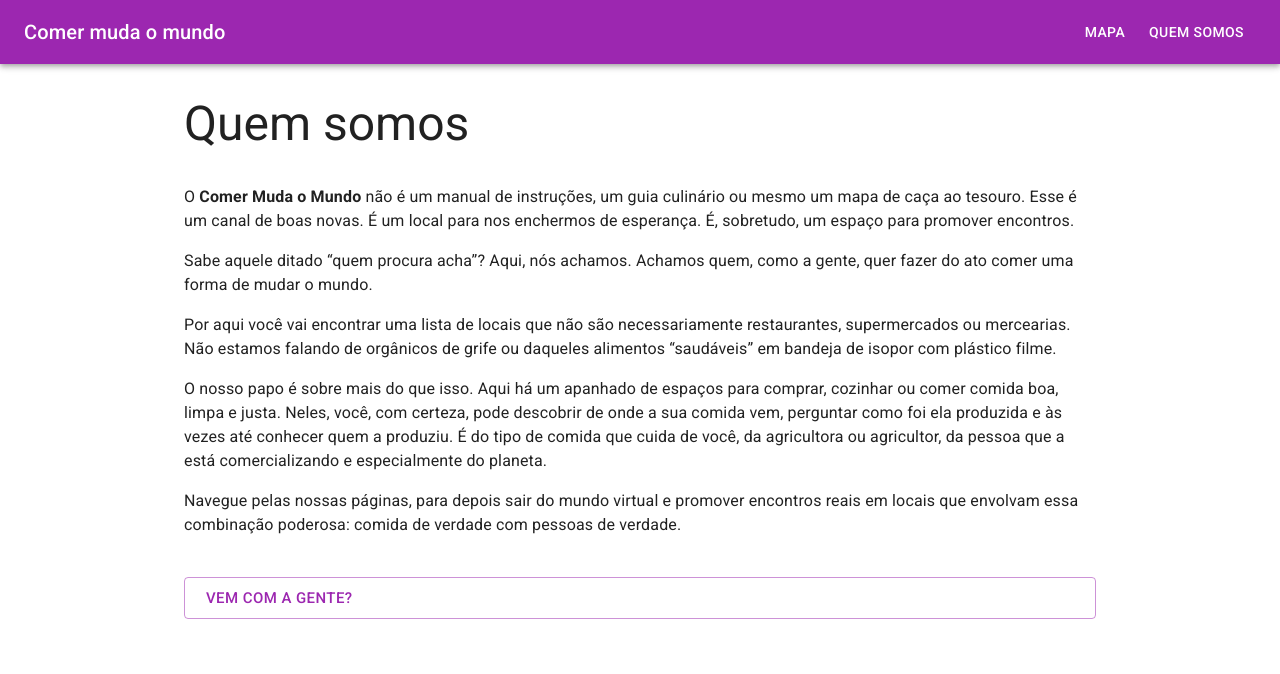
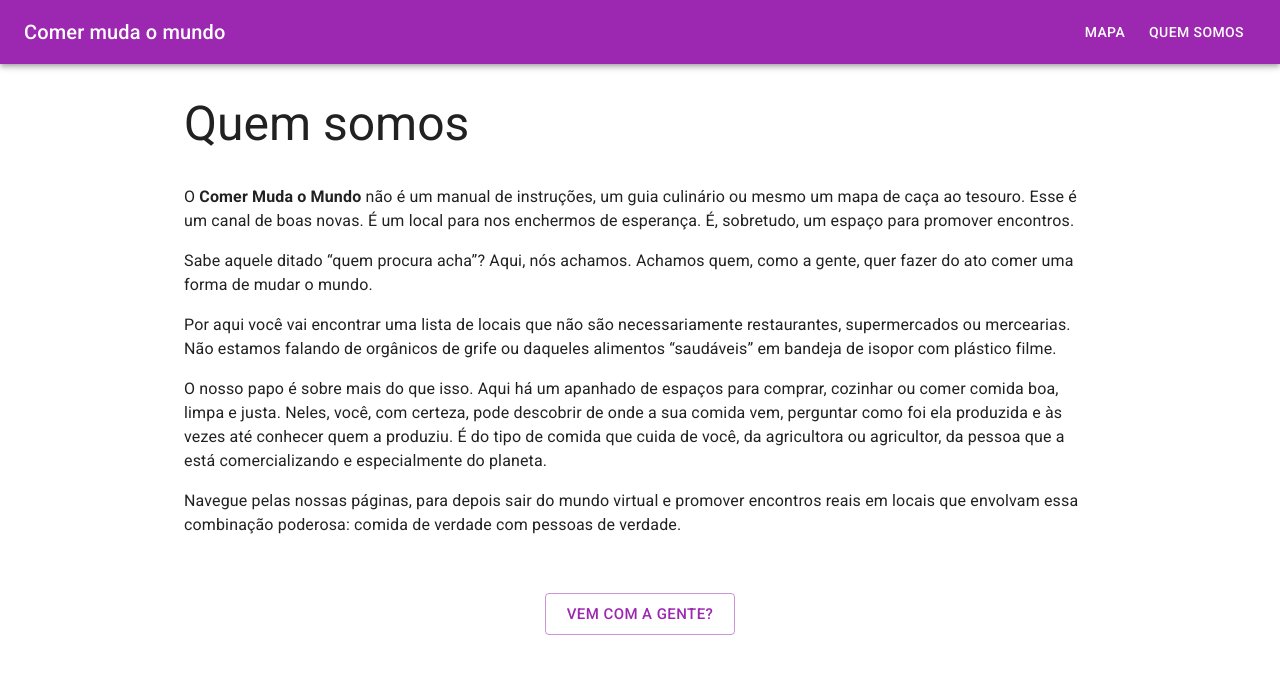
Before and after one commit to carpa-dev/comer-muda-o-mundo, a Next.js app: page /quem-somos in a window 1280 px wide. Shown: the top 674 px of the page. Built offline with nearby package versions, Linux system fonts and the light colour scheme.

Commit message:
fix(about-us): center button

```diff
--- a/pages/quem-somos.tsx
+++ b/pages/quem-somos.tsx
@@ -18,11 +18,10 @@ const useStyles = makeStyles((theme: Theme) =>
     title: {
       paddingBottom: `${theme.spacing(2)}px`,
     },
-    button: {
-      marginTop: `${theme.spacing(5)}px`,
-
-      margin: '0 auto',
-      display: 'block',
+    buttonWrapper: {
+      display: 'flex',
+      justifyContent: 'center',
+      paddingTop: `${theme.spacing(5)}px`,
     },
   })
 );
@@ -77,17 +76,18 @@ export default function AboutUs() {
           poderosa: comida de verdade com pessoas de verdade.
         </Typography>
 
+        <div className={classes.buttonWrapper}>
           <Link href="/">
             <Button
               component="a"
               variant="outlined"
               color="primary"
               size="large"
-            className={classes.button}
             >
               Vem com a gente?
             </Button>
           </Link>
+        </div>
       </Container>
     </>
   );
```
Lines whose indentation alone changed are shown as unchanged.
